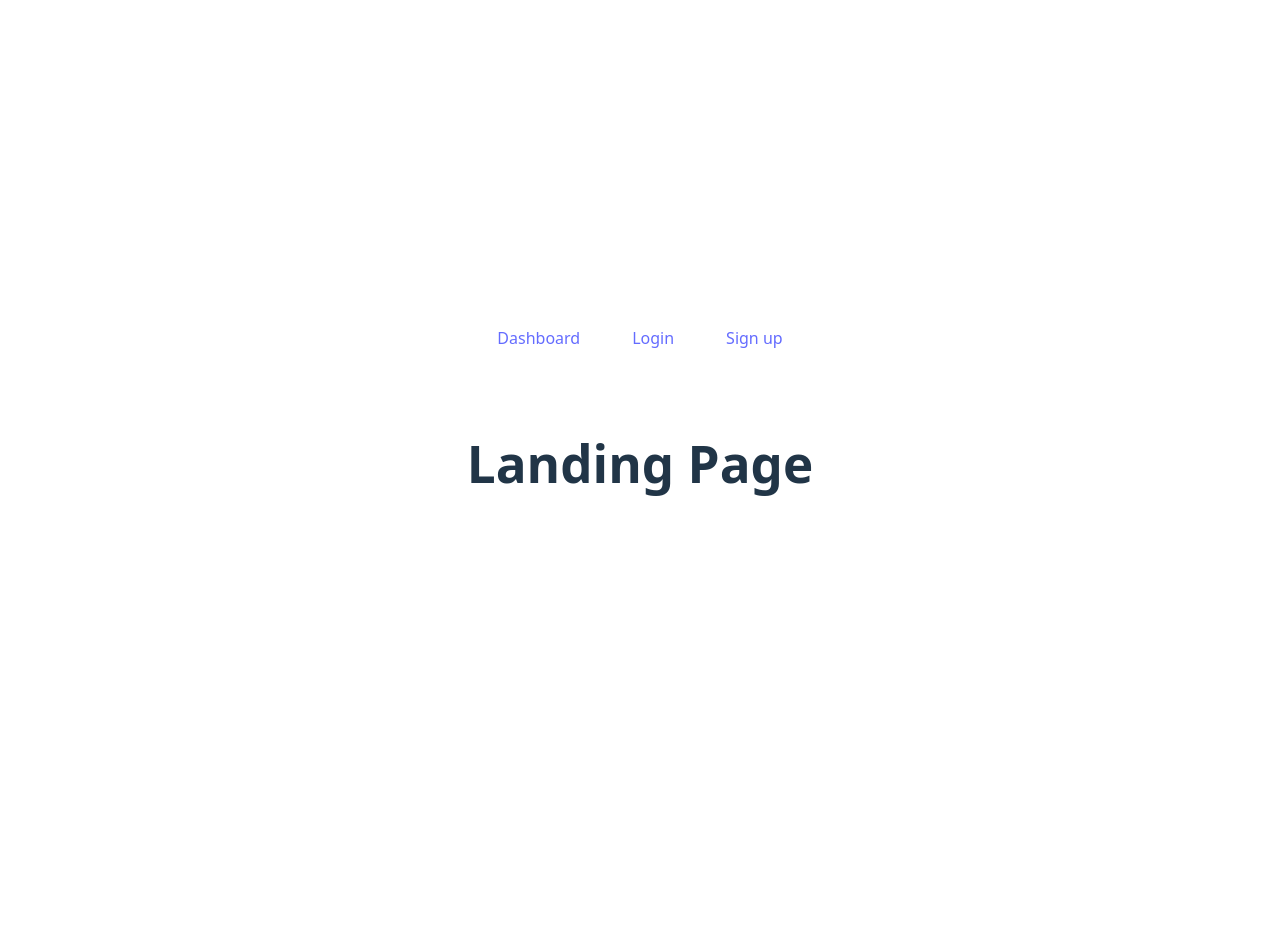
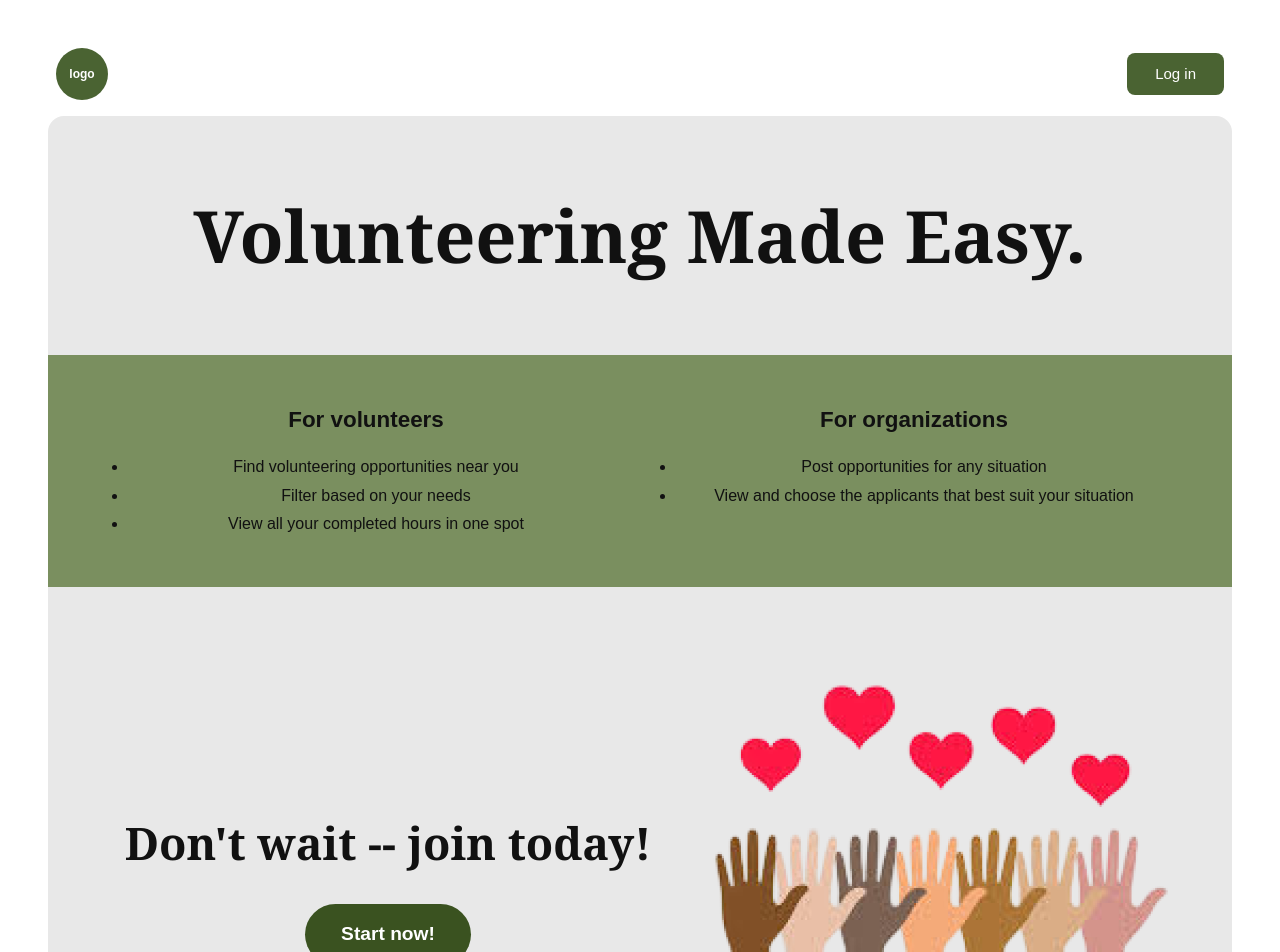
Before and after one commit to sarangkale/Team4CS320VolunteerApplication, a React (Vite) app: page / in a window 1280 px wide. Shown: the top 952 px of the page. Before the commit the page ends 800 px from the top, so only its background shows below. Built offline with nearby package versions, Linux system fonts and the light colour scheme.

Commit message:
landing page

```diff
--- a/src/pages/App.tsx
+++ b/src/pages/App.tsx
@@ -3,20 +3,172 @@ import { Link } from 'react-router'
 
 function App() {
     return (
-        <>
-            <center>
-                <table cellSpacing="50em">
-                    <tbody>
-                        <tr>
-                            <td><Link to="/dashboard">Dashboard</Link></td>
-                            <td><Link to="/login">Login</Link></td>
-                            <td><Link to="/signup">Sign up</Link></td>
-                        </tr>
-                    </tbody>
-                </table>
-            </center>
-            <h1>Landing Page</h1>
-        </>
+        <div style={{
+            fontFamily: "'Georgia', 'Times New Roman', serif",
+            minHeight: '100vh',
+            backgroundColor: '#ffffff',
+        }}>
+            {/* Nav */}
+            <nav style={{
+                display: 'flex',
+                justifyContent: 'space-between',
+                alignItems: 'center',
+                padding: '16px 24px',
+                backgroundColor: '#ffffff',
+            }}>
+                <div style={{
+                    backgroundColor: '#4a6332',
+                    color: 'white',
+                    borderRadius: '50%',
+                    width: '52px',
+                    height: '52px',
+                    display: 'flex',
+                    alignItems: 'center',
+                    justifyContent: 'center',
+                    fontSize: '12px',
+                    fontWeight: 'bold',
+                    fontFamily: 'sans-serif',
+                }}>
+                    logo
+                </div>
+                <Link to="/login" style={{
+                    backgroundColor: '#4a6332',
+                    color: 'white',
+                    padding: '10px 28px',
+                    borderRadius: '8px',
+                    textDecoration: 'none',
+                    fontFamily: 'sans-serif',
+                    fontWeight: '500',
+                    fontSize: '15px',
+                }}>
+                    Log in
+                </Link>
+            </nav>
+
+            {/* Main card */}
+            <main style={{
+                margin: '0 16px 32px',
+                backgroundColor: '#e8e8e8',
+                borderRadius: '16px',
+                overflow: 'hidden',
+            }}>
+                {/* Hero */}
+                <section style={{
+                    padding: 'clamp(40px, 8vw, 80px) clamp(20px, 6vw, 60px)',
+                }}>
+                    <h1 style={{
+                        fontSize: 'clamp(2.2rem, 7vw, 4.5rem)',
+                        fontWeight: '900',
+                        margin: '0',
+                        lineHeight: '1.1',
+                        color: '#111111',
+                        fontFamily: "'Georgia', serif",
+                    }}>
+                        Volunteering Made Easy.
+                    </h1>
+                </section>
+
+                {/* Two-column green banner */}
+                <section style={{
+                    backgroundColor: '#7a8f5f',
+                    padding: 'clamp(28px, 5vw, 48px) clamp(20px, 6vw, 60px)',
+                    display: 'grid',
+                    gridTemplateColumns: 'repeat(auto-fit, minmax(240px, 1fr))',
+                    gap: '32px',
+                }}>
+                    <div>
+                        <h2 style={{
+                            fontSize: 'clamp(1.1rem, 3vw, 1.4rem)',
+                            fontWeight: '800',
+                            marginTop: '0',
+                            marginBottom: '16px',
+                            color: '#111',
+                            fontFamily: 'sans-serif',
+                        }}>
+                            For volunteers
+                        </h2>
+                        <ul style={{
+                            margin: '0',
+                            paddingLeft: '20px',
+                            color: '#111',
+                            lineHeight: '1.8',
+                            fontFamily: 'sans-serif',
+                            fontSize: 'clamp(0.85rem, 2vw, 1rem)',
+                        }}>
+                            <li>Find volunteering opportunities near you</li>
+                            <li>Filter based on your needs</li>
+                            <li>View all your completed hours in one spot</li>
+                        </ul>
+                    </div>
+                    <div>
+                        <h2 style={{
+                            fontSize: 'clamp(1.1rem, 3vw, 1.4rem)',
+                            fontWeight: '800',
+                            marginTop: '0',
+                            marginBottom: '16px',
+                            color: '#111',
+                            fontFamily: 'sans-serif',
+                        }}>
+                            For organizations
+                        </h2>
+                        <ul style={{
+                            margin: '0',
+                            paddingLeft: '20px',
+                            color: '#111',
+                            lineHeight: '1.8',
+                            fontFamily: 'sans-serif',
+                            fontSize: 'clamp(0.85rem, 2vw, 1rem)',
+                        }}>
+                            <li>Post opportunities for any situation</li>
+                            <li>View and choose the applicants that best suit your situation</li>
+                        </ul>
+                    </div>
+                </section>
+
+                {/* CTA */}
+                <section style={{
+                    padding: 'clamp(32px, 6vw, 60px) clamp(20px, 6vw, 60px)',
+                    display: 'flex',
+                    flexWrap: 'wrap',
+                    alignItems: 'center',
+                    gap: '24px',
+                }}>
+                    <div style={{ flex: '1 1 280px' }}>
+                        <h2 style={{
+                            fontSize: 'clamp(1.6rem, 5vw, 2.8rem)',
+                            fontWeight: '900',
+                            margin: '0 0 28px',
+                            color: '#111',
+                            fontFamily: "'Georgia', serif",
+                        }}>
+                            Don't wait -- join today!
+                        </h2>
+                        <Link to="/signup" style={{
+                            display: 'inline-block',
+                            backgroundColor: '#3a5220',
+                            color: 'white',
+                            padding: '16px 36px',
+                            borderRadius: '50px',
+                            textDecoration: 'none',
+                            fontFamily: 'sans-serif',
+                            fontWeight: '700',
+                            fontSize: 'clamp(1rem, 2.5vw, 1.2rem)',
+                        }}>
+                            Start now!
+                        </Link>
+                    </div>
+
+                    {/* Hands image */}
+                    <div style={{ flex: '1 1 200px', display: 'flex', justifyContent: 'center' }}>
+                        <img
+                            src="/src/assets/LandingPageHands.png"
+                            alt="Diverse hands raised with hearts"
+                            style={{ width: '100%', maxWidth: '700px', objectFit: 'contain' }}
+                        />
+                    </div>
+                </section>
+            </main>
+        </div>
     )
 }
 
```
Also changed, not shown: src/assets/Hands.png (added), src/assets/LandingPageHands.png (added).
